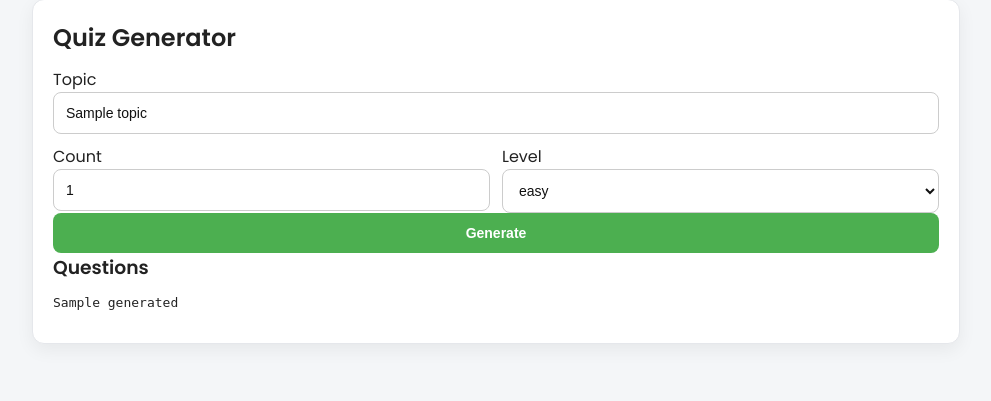
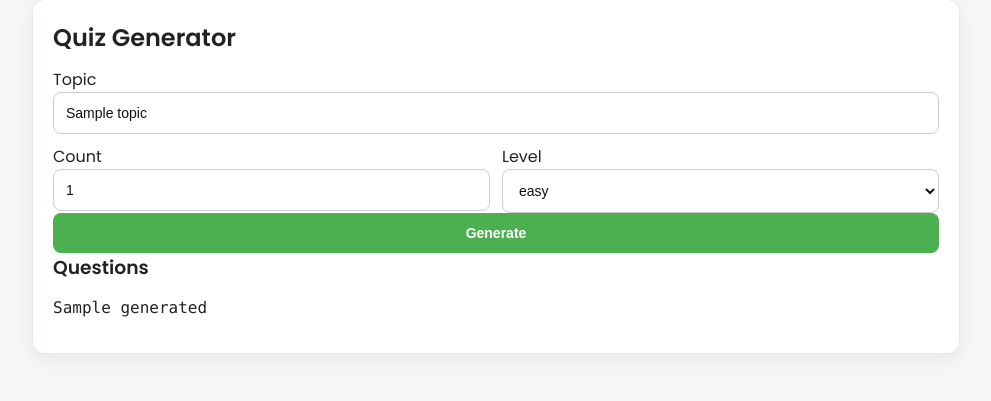
Before and after one commit to Arham-Begani/Study_buddy, a Flask app: template templates/quiz.html in a window 1280 px wide. Shown: the part 91-492 px from the top of the page, without its empty margins (144-1135 px from the left). Run offline with Flask 3, Linux system fonts and the light colour scheme; the template is opened without the code that fills it: most values are stand-ins (such as "Sample title", 1, 10 or a date in 2020).

Commit message:
Update style.css

```diff
--- a/static/style.css
+++ b/static/style.css
@@ -177,3 +177,8 @@ button:hover {
     padding: 8px;
     margin: 6px 0;
 }
+
+.mono {
+    white-space: pre-wrap;
+    font-family: ui-monospace, SFMono-Regular, Menlo, Monaco, Consolas, "Liberation Mono", "Courier New", monospace
+}
```
